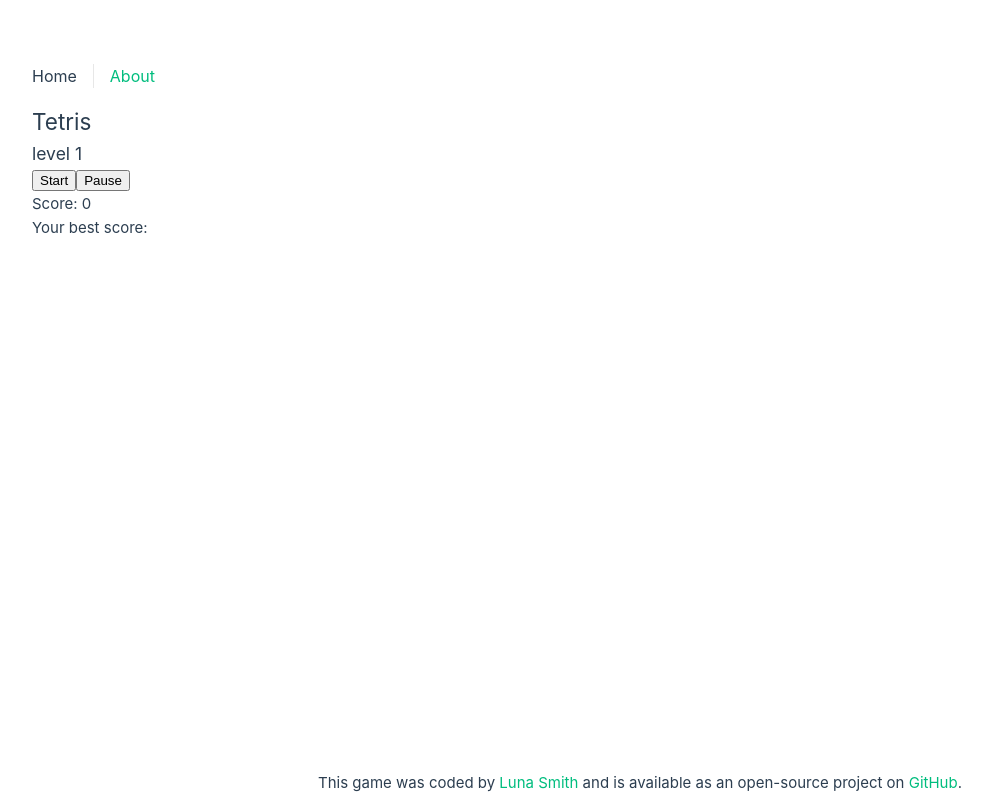
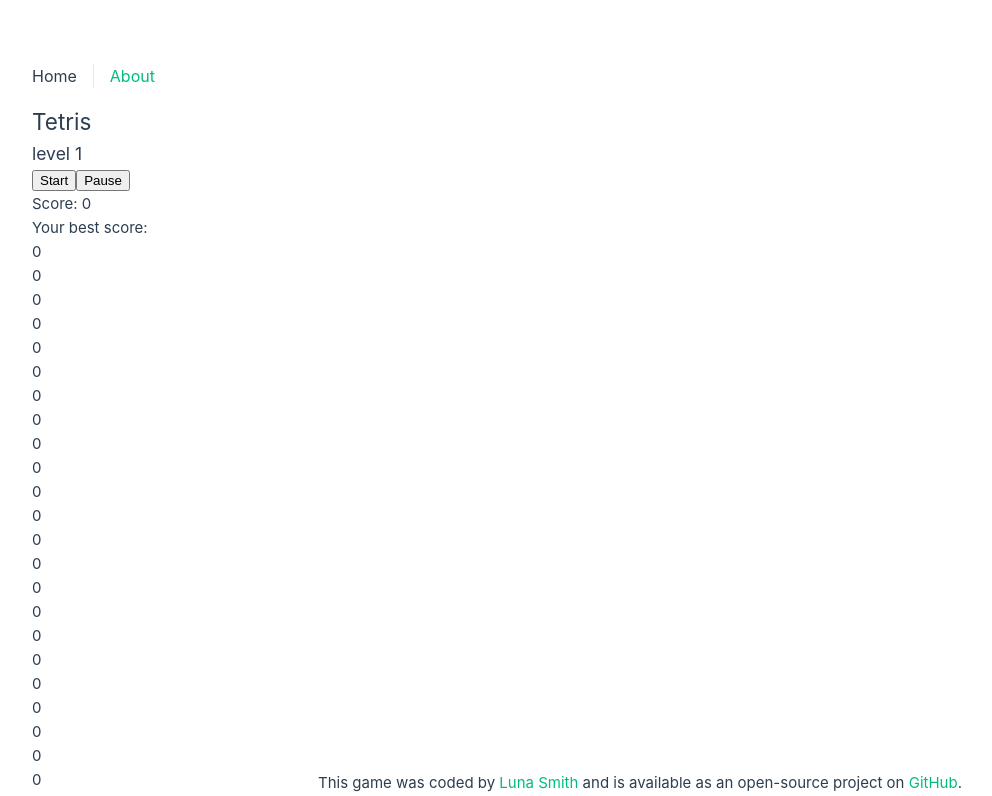
Before and after one commit to Lu-Smith/tetris_vue_typescript_tdd, a Vue app in the folder tetris/: page / in a window 1280 px wide. Shown: the top 796 px of the page, without its empty margins (0-992 px from the left). Built offline with nearby package versions, Linux system fonts and the light colour scheme.

Commit message:
Updated GameContainer

```diff
--- a/tetris/src/components/GameContainer.vue
+++ b/tetris/src/components/GameContainer.vue
@@ -1,6 +1,16 @@
+<script lang="ts" setup>
+import { ref } from 'vue'
+const rows = ref(Array.from({length: 18}, () => Array(10).fill(0)))
+</script>
+
 <template>
     <div class="board-container">
         <div class="board">
+            <div class="rows" v-for="(row, rowIndex) in rows" :key="rowIndex">
+                <div class="cell" v-for="(cell, cellIndex) in row" :key="cellIndex">
+                    {{ cell }}
+                </div>
+            </div>
 
         </div>
     </div>
```
